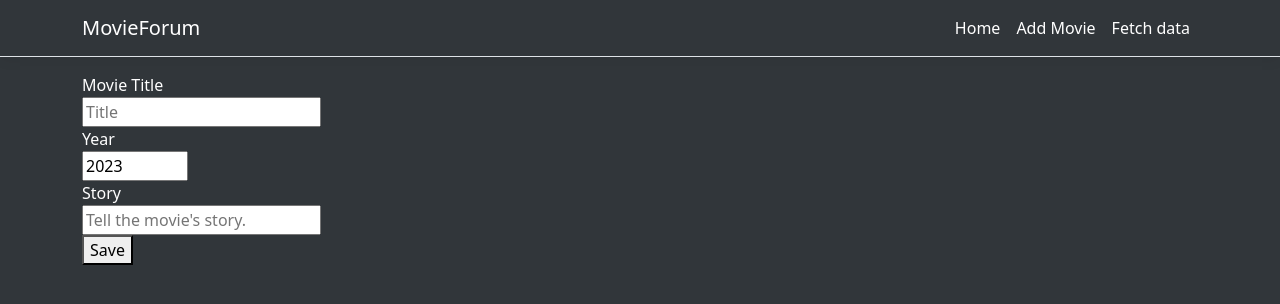
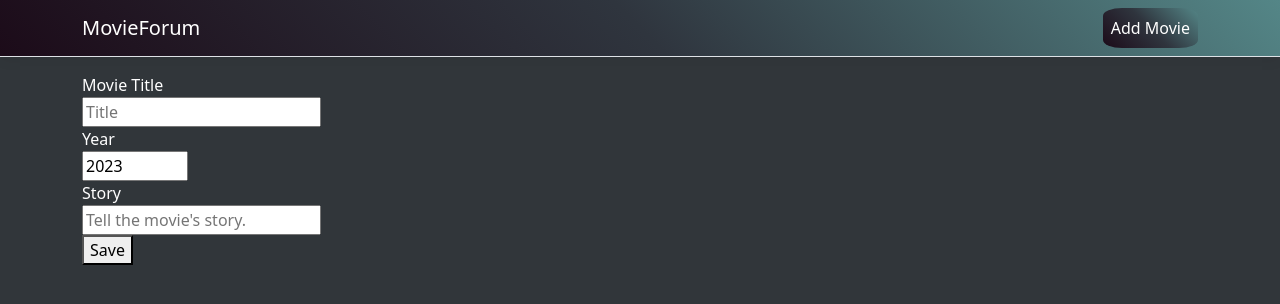
Before and after one commit to CodecoolGlobal/el-proyecte-grande-sprint-1-csharp-StrangerDeer, a React (Create React App) app in the folder MovieForum/MovieForum/ClientApp/: page /add-new-movie in a window 1280 px wide. Shown: the top 304 px of the page. Built offline with nearby package versions, Linux system fonts and the light colour scheme.

Commit message:
add navbar background color; remove home button from navbar

```diff
--- a/MovieForum/MovieForum/ClientApp/src/AppRoutes.js
+++ b/MovieForum/MovieForum/ClientApp/src/AppRoutes.js
@@ -1,5 +1,4 @@
 import { AddNewMovie } from "./components/AddNewMovie";
-import { FetchData } from "./components/FetchData";
 import { Home } from "./components/Home";
 import { MovieDetails } from "./components/MovieDetails";
 
@@ -13,10 +12,6 @@ const AppRoutes = [
     element: <AddNewMovie />
   },
   {
-    path: '/fetch-data',
-    element: <FetchData />
-  },
-  {
     path: ':id',
     element: <MovieDetails />
   }
--- a/MovieForum/MovieForum/ClientApp/src/components/FetchData.js
+++ /dev/null
@@ -1,59 +0,0 @@
-import React, { Component } from 'react';
-
-export class FetchData extends Component {
-  static displayName = FetchData.name;
-
-  constructor(props) {
-    super(props);
-    this.state = { forecasts: [], loading: true };
-  }
-
-  componentDidMount() {
-    this.populateWeatherData();
-  }
-
-  static renderForecastsTable(forecasts) {
-    return (
-      <table className="table table-striped" aria-labelledby="tableLabel">
-        <thead>
-          <tr>
-            <th>Date</th>
-            <th>Temp. (C)</th>
-            <th>Temp. (F)</th>
-            <th>Summary</th>
-          </tr>
-        </thead>
-        <tbody>
-          {forecasts.map(forecast =>
-            <tr key={forecast.date}>
-              <td>{forecast.date}</td>
-              <td>{forecast.temperatureC}</td>
-              <td>{forecast.temperatureF}</td>
-              <td>{forecast.summary}</td>
-            </tr>
-          )}
-        </tbody>
-      </table>
-    );
-  }
-
-  render() {
-    let contents = this.state.loading
-      ? <p><em>Loading...</em></p>
-      : FetchData.renderForecastsTable(this.state.forecasts);
-
-    return (
-      <div>
-        <h1 id="tableLabel">Weather forecast</h1>
-        <p>This component demonstrates fetching data from the server.</p>
-        {contents}
-      </div>
-    );
-  }
-
-  async populateWeatherData() {
-    const response = await fetch('weatherforecast');
-    const data = await response.json();
-    this.setState({ forecasts: data, loading: false });
-  }
-}
--- a/MovieForum/MovieForum/ClientApp/src/components/Home.js
+++ b/MovieForum/MovieForum/ClientApp/src/components/Home.js
@@ -15,7 +15,7 @@ export class Home extends Component {
         return (
             <div className="movies-display">
                 {movies.map((movie, index) =>
-                    <Tilt className="tilting-movie-card" options={{
+                    <Tilt key={index} className="tilting-movie-card" options={{
                         perspective: 50,
                         scale: 2,
                         max: 400,
@@ -25,7 +25,7 @@ export class Home extends Component {
                         easing:"cubic-bezier(.03,.98,.52.99)"}}
                     data-tilt-glare={true}
                     >
-                        <div className="movie-card" key={index} onClick={event => window.location.replace(`${movie.id}`)}>
+                        <div className="movie-card" onClick={event => window.location.replace(`${movie.id}`)}>
                             <div className="movie-titles">{movie.title}</div>
                             <div className="movie-release-year">{movie.releaseYear}</div>
                             <div className="movie-genre">{movie.genre !== null ? movie.genre : ''}</div>
--- a/MovieForum/MovieForum/ClientApp/src/components/MovieDetails.js
+++ b/MovieForum/MovieForum/ClientApp/src/components/MovieDetails.js
@@ -96,11 +96,11 @@ export class MovieDetails extends Component {
                                 ? <small>Please enter the correct release year!</small>
                                 : <></>}
                         <br/>
-                        <input value={movieStory}
+                        <input placeholder={"Please enter the correct story of the movie!"}
+                            value={movieStory}
                                 onChange={(e) => setInputValue("Story", e.target.value)}/>
-                        <div>Please choose the correct genres for this movie!</div>
                         <br/>
-
+                        <div>Please choose the correct genre for this movie!</div>
                         <select onChange={(event) => setInputValue("Genre", event.target.value)}>
                             <option disabled selected hidden>Select a genre</option>
                         {genres.map((genre, index) =>
--- a/MovieForum/MovieForum/ClientApp/src/components/NavMenu.js
+++ b/MovieForum/MovieForum/ClientApp/src/components/NavMenu.js
@@ -25,18 +25,12 @@ export class NavMenu extends Component {
     return (
       <header>
         <Navbar className="navbar-expand-sm navbar-toggleable-sm ng-white border-bottom box-shadow mb-3" container light>
-          <NavbarBrand tag={Link} to="/">MovieForum</NavbarBrand>
+          <NavbarBrand className="movie-forum-button" tag={Link} to="/">MovieForum</NavbarBrand>
           <NavbarToggler onClick={this.toggleNavbar} className="mr-2" />
           <Collapse className="d-sm-inline-flex flex-sm-row-reverse" isOpen={!this.state.collapsed} navbar>
             <ul className="navbar-nav flex-grow">
               <NavItem>
-                <NavLink tag={Link} className="text-dark" to="/">Home</NavLink>
-              </NavItem>
-              <NavItem>
                 <NavLink tag={Link} className="text-dark" to="/add-new-movie">Add Movie</NavLink>
-              </NavItem>
-              <NavItem>
-                <NavLink tag={Link} className="text-dark" to="/fetch-data">Fetch data</NavLink>
               </NavItem>
             </ul>
           </Collapse>
--- a/MovieForum/MovieForum/ClientApp/src/custom.css
+++ b/MovieForum/MovieForum/ClientApp/src/custom.css
@@ -2,19 +2,54 @@
 a {
   color: #0366d6;
 }
-body, .header {
+body, header {
   color: white;
   background: rgb(49,54,58);
 }
 
+.movie-forum-button {
+  background-color: transparent;
+}
+
+header {
+  background: linear-gradient(45deg, #1C0B19, #2F353E, #548687);
+}
+
 .navbar-brand {
   color: white;
-  background: rgb(49,54,58);
+}
+
+.navbar-brand:focus {
+  color: white;
+}
+
+.navbar-brand:hover {
+  color: #FFFFAA;
+}
+
+.navbar-toggler {
+  color: white !important;
 }
 
 .text-dark {
   color: white !important;
-  background: rgb(49,54,58);
+  background: linear-gradient(45deg, #1C0B19, #2F353E, #548687);
+  border-radius: 20%;
+  gap: 10px;
+
+}
+.text-dark:hover {
+  color:#FFFFAA !important;
+  background: linear-gradient(45deg, #1C0B19, #2F353E);
+}
+
+.nav-link:hover {
+  color:#FFFFAA !important;
+  background: linear-gradient(45deg, #1C0B19, #2F353E);
+}
+
+.text-dark:active {
+  color:white;
 }
 
 body, html {
```
